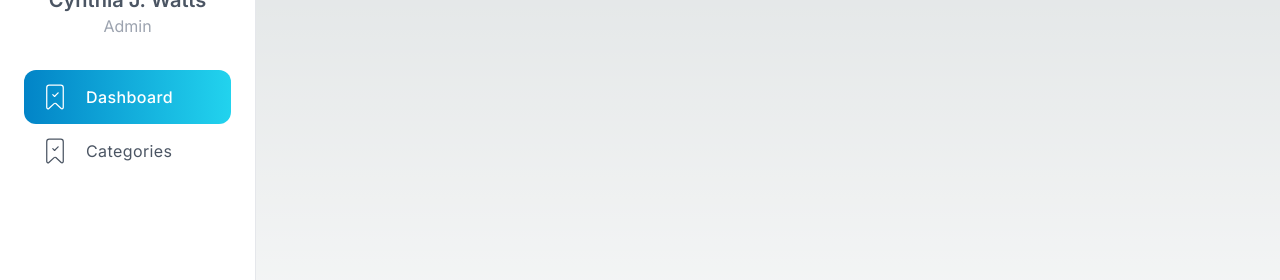
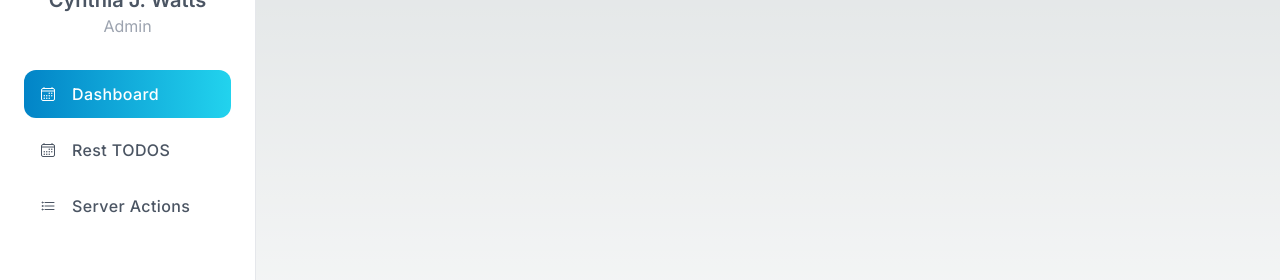
Before and after one commit to Cedricnator/NextJS_adminTodos, a Next.js app: page /dashboard in a window 1280 px wide. Shown: the part 302-582 px from the top of the page. Built offline with nearby package versions, Linux system fonts and the light colour scheme.

Commit message:
dynamic menuItem for sidebarItem component

```diff
--- a/src/components/Sidebar.tsx
+++ b/src/components/Sidebar.tsx
@@ -2,6 +2,27 @@
 import Image from "next/image";
 import { CiLogout } from "react-icons/ci";
 import { SidebarItem } from ".";
+import { IoCalendarOutline, IoListOutline } from "react-icons/io5";
+
+
+const menuItems = [
+  {
+    icon: <IoCalendarOutline />,
+    title: 'Dashboard',
+    path: '/dashboard'
+  },
+  {
+    icon: <IoCalendarOutline />,
+    title: 'Rest TODOS',
+    path: '/dashboard/rest-todos'
+  },
+  {
+    icon: <IoListOutline />,
+    title: 'Server Actions',
+    path: '/dashboard/server-todos'
+  }
+
+]
 
 export const Sidebar = () => {
   return (
@@ -33,7 +54,11 @@
         </div>
 
         <ul className="space-y-2 tracking-wide mt-8">
-          <SidebarItem />
+          {
+            menuItems.map( ( item ) => (
+              <SidebarItem key={item.title} {...item} />
+            ))
+          }
         </ul>
       </div>
 
--- a/src/components/SidebarItem.tsx
+++ b/src/components/SidebarItem.tsx
@@ -1,23 +1,28 @@
+'use client'
 import Link from 'next/link'
-import { CiBookmarkCheck } from 'react-icons/ci'
-{/* Active className: text-white bg-gradient-to-r from-sky-600 to-cyan-400 */ }
+import { usePathname } from 'next/navigation';
 
-export const  SidebarItem = () => {
+interface Props {
+  icon: React.ReactNode;
+  path:string;
+  title: string;
+}
+
+export const  SidebarItem = ({ icon, path, title}: Props ) => {
+  const pathName = usePathname();
+
   return (
+    <li>
+      <Link href={path} className={`
+          relative px-4 py-3 flex items-center space-x-4 rounded-xl text-gray-600 group
+          hover:text-white hover:bg-gradient-to-r hover:from-sky-600 hover:to-cyan-400
+          ${ path === pathName ? 'text-white bg-gradient-to-r from-sky-600 to-cyan-400' : ''}
+        `}>
 
-    <div>
-      <li>
-        <Link href="/dashboard" className="relative px-4 py-3 flex items-center space-x-4 rounded-xl text-white bg-gradient-to-r from-sky-600 to-cyan-400">
-          <CiBookmarkCheck size={30} />
-          <span className="-mr-1 font-medium">Dashboard</span>
-        </Link>
-      </li>
-      <li>
-        <Link href="/dashboard/rest-todos" className="px-4 py-3 flex items-center space-x-4 rounded-md text-gray-600 group">
-          <CiBookmarkCheck size={30} />
-          <span className="group-hover:text-gray-700">Categories</span>
-        </Link>
-      </li>
-    </div>
+        { icon }
+
+        <span className="-mr-1 font-medium">{ title }</span>
+      </Link>
+    </li>
   )
 }
```
